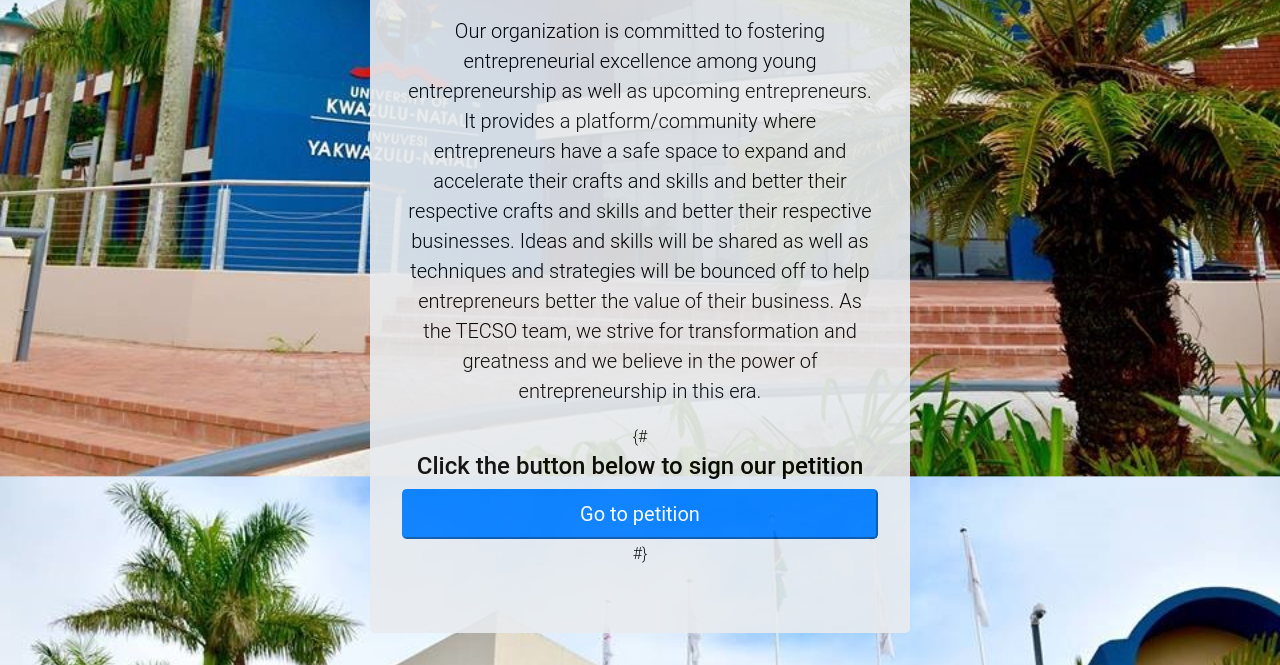
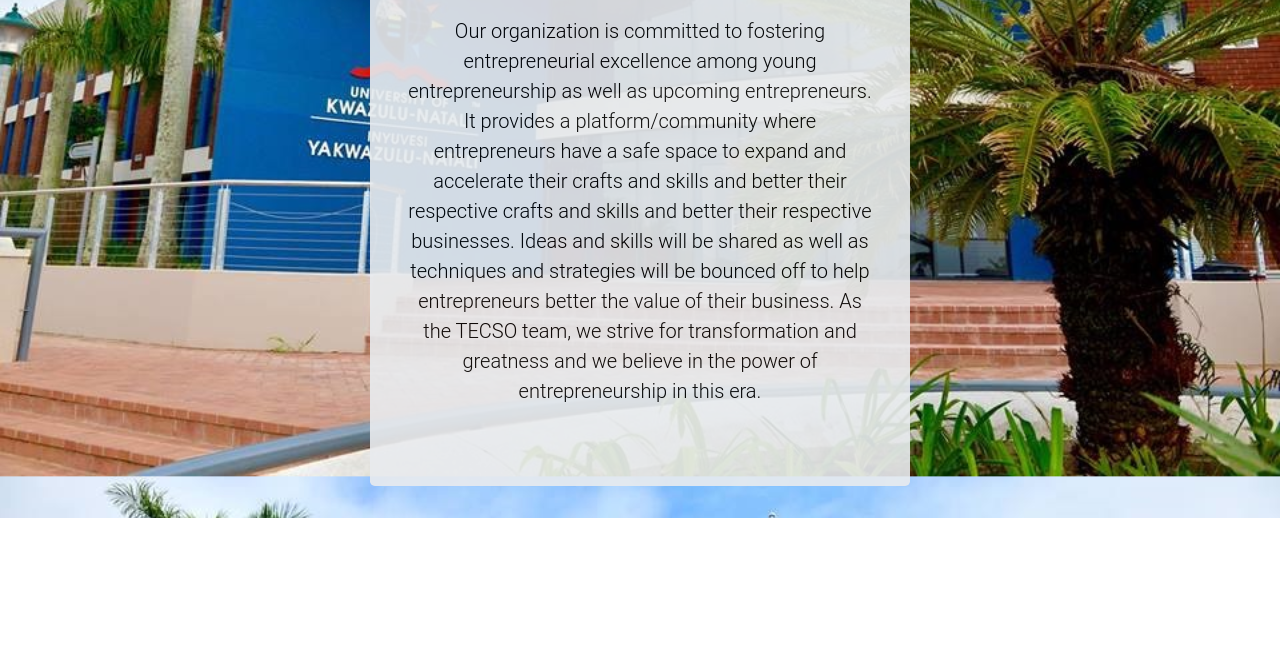
Before and after one commit to ZothaniZulu/tecso, a plain HTML site: page index.html in a window 1280 px wide. Shown: the part 377-1042 px from the top of the page. After the commit the page ends 895 px from the top, so only its background shows below. Drawn offline with nearby package versions, Linux system fonts and the light colour scheme.

Commit message:
Made changes

```diff
--- a/index.html
+++ b/index.html
@@ -23,9 +23,6 @@
                     <p class="lead">
                         Our organization is committed to fostering entrepreneurial excellence among young entrepreneurship as well as upcoming entrepreneurs. It provides a platform/community where entrepreneurs have a safe space to expand and accelerate their crafts and skills and better their respective crafts and skills and better their respective businesses. Ideas and skills will be shared as well as techniques and strategies will be bounced off to help entrepreneurs better the value of their business. As the TECSO team, we strive for transformation and greatness and we believe in the power of entrepreneurship in this era.
                     </p>
-
-                    {# <h4 class="text-center">Click the button below to sign our petition</h4>
-                    <button class="btn-primary btn-lg btn-block">Go to petition</button> #}
                 </div>
             </div>
 
```
